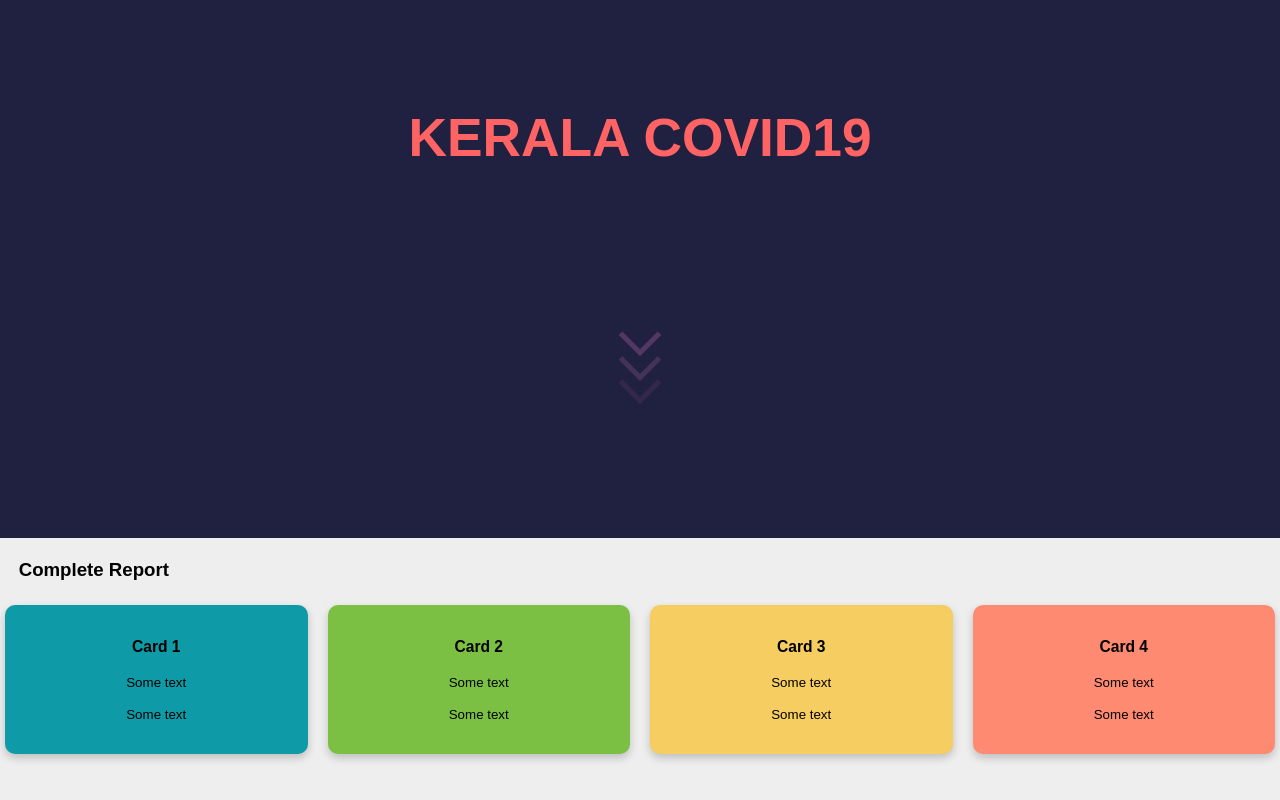
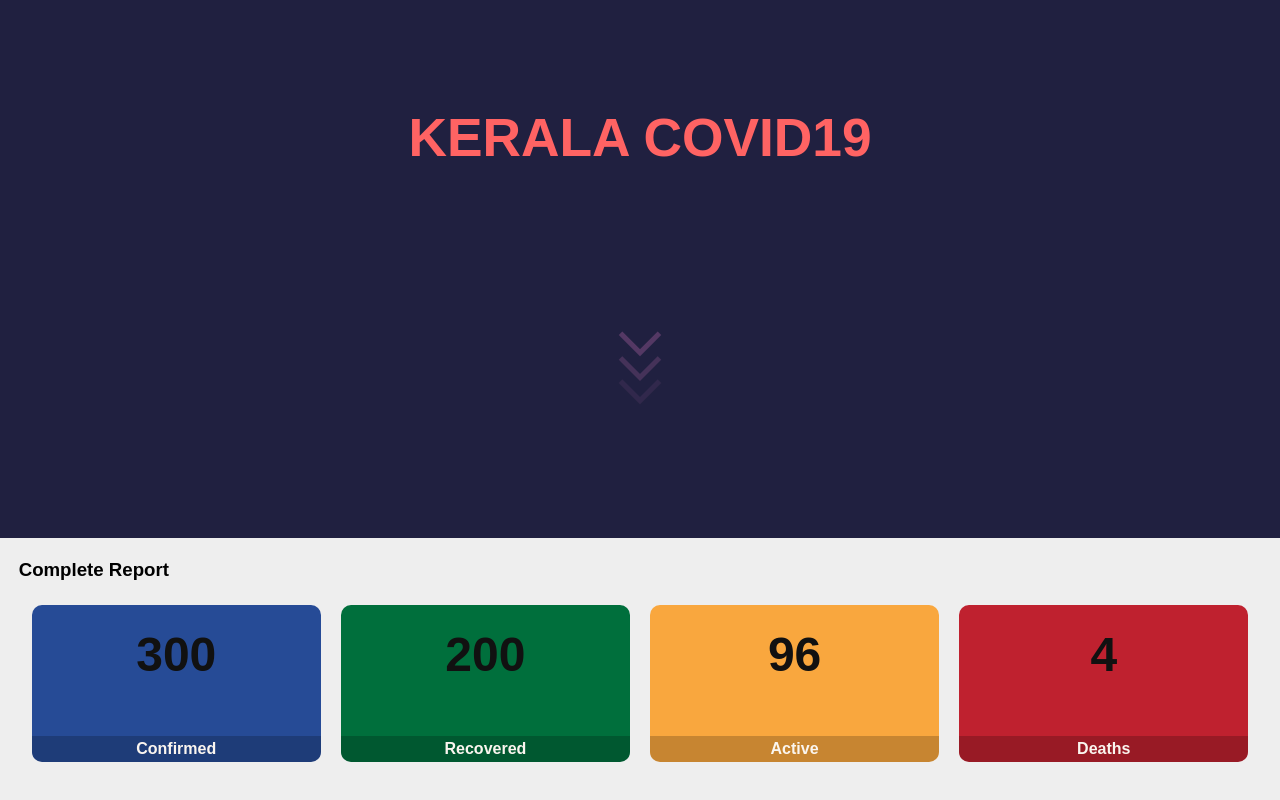
Before and after one commit to The-Jin-799/Kerala-COVID19, a React (Create React App) app in the folder keralacovid19/: page / in a window 1280 px wide. Shown: the part 262-1062 px from the top of the page. Built offline with nearby package versions, Linux system fonts and the light colour scheme.

Commit message:
cards with labels

```diff
--- a/keralacovid19/src/components/cards.jsx
+++ b/keralacovid19/src/components/cards.jsx
@@ -9,36 +9,32 @@ const StateCard = () => {
         </cardheader>
       </div>
       <cards>
-        <div class="row">
-          <div class="column ">
-            <div class="card confirmed">
-              <h3>Card 1</h3>
-              <p>Some text</p>
-              <p>Some text</p>
+        <div className="row">
+          <div className="column ">
+            <div className="card confirmed">
+              <h3>300</h3>
+              <p>Confirmed</p>
             </div>
           </div>
 
-          <div class="column ">
-            <div class="card recovered">
-              <h3>Card 2</h3>
-              <p>Some text</p>
-              <p>Some text</p>
+          <div className="column ">
+            <div className="card recovered">
+              <h3>200</h3>
+              <p>Recovered</p>
             </div>
           </div>
 
-          <div class="column">
-            <div class="card active">
-              <h3>Card 3</h3>
-              <p>Some text</p>
-              <p>Some text</p>
+          <div className="column">
+            <div className="card active">
+              <h3>96</h3>
+              <p>Active</p>
             </div>
           </div>
 
-          <div class="column ">
-            <div class="card death">
-              <h3>Card 4</h3>
-              <p>Some text</p>
-              <p>Some text</p>
+          <div className="column ">
+            <div className="card death">
+              <h3>4</h3>
+              <p>Deaths</p>
             </div>
           </div>
         </div>
--- a/keralacovid19/src/components/styles/cards.css
+++ b/keralacovid19/src/components/styles/cards.css
@@ -10,7 +10,7 @@ body {
 
 /*cards styles*/
 cards {
-  margin: 5em auto 0;
+  margin: 5em 2em 0;
   display: block;
   height: 600px;
 }
@@ -45,26 +45,47 @@ cards {
 
 /* Style the counter cards */
 .card {
-  box-shadow: 0 4px 8px 0 rgba(0, 0, 0, 0.2);
-  padding: 16px;
+  padding: 16px 0px;
   text-align: center;
-
   border-radius: 10px;
+  width: 100%;
+}
+/*Text syle inside card*/
+.card p {
+  padding: 2px;
+  display: inline-block;
+  width: 100%;
+  background-color: rgba(0, 0, 0, 0.2);
+  text-align: center;
+  text-decoration: none;
+  font-weight: bold;
+  color: #faf5ef;
+  font-size: medium;
+  position: relative;
+  top: 2em;
+  border-radius: 0px 0px 10px 10px;
+}
+.card h3 {
+  padding: 0;
+  margin: 0;
+  display: inline;
+  font-size: -webkit-xxx-large;
+  color: #111111;
 }
 .confirmed {
-  background-color: #0e9aa7;
+  background-color: #264b96;
 }
 
 .recovered {
-  background-color: #7bc043;
+  background-color: #006f3c;
 }
 
 .active {
-  background-color: #f6cd61;
+  background-color: #f9a73e;
 }
 
 .death {
-  background-color: #fe8a71;
+  background-color: #bf212f;
 }
 
 /*cardheader styling*/
--- a/keralacovid19/src/components/styles/header.css
+++ b/keralacovid19/src/components/styles/header.css
@@ -2,10 +2,7 @@ html {
   font-size: 10pt;
   line-height: 1.4;
   font-weight: 400;
-  font-family: "Source Sans Pro", "Open Sans", Roboto, "HelveticaNeue-Light",
-    "Helvetica Neue Light", "Helvetica Neue", "Myriad Pro", "Segoe UI", Myriad,
-    Helvetica, "Lucida Grande", "DejaVu Sans Condensed", "Liberation Sans",
-    "Nimbus Sans L", Tahoma, Geneva, Arial, sans-serif;
+  font-family: Arial, Helvetica, sans-serif;
   -webkit-text-size-adjust: 100%;
 }
 
```
